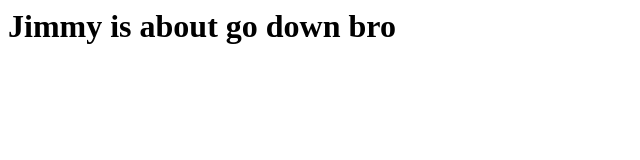
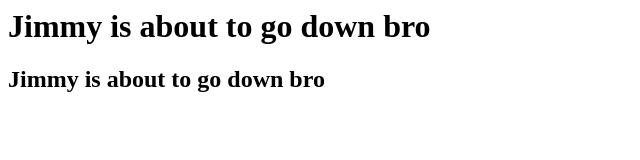
Before and after one commit to Waitupcali/githubtest, a plain HTML site: page index.html in a window 1280 px wide. Shown: the whole page, without its empty margins (0-640 px from the left). Drawn offline with Linux system fonts and the light colour scheme.

Commit message:
branch Test1

```diff
--- a/index.html
+++ b/index.html
@@ -2,7 +2,9 @@
 
 <body>
 
-<h1>Jimmy is about go down bro</h1>
+<h1>Jimmy is about to go down bro</h1>
+
+<h2>Jimmy is about to go down bro</h2>
 
 </body>
 
```
